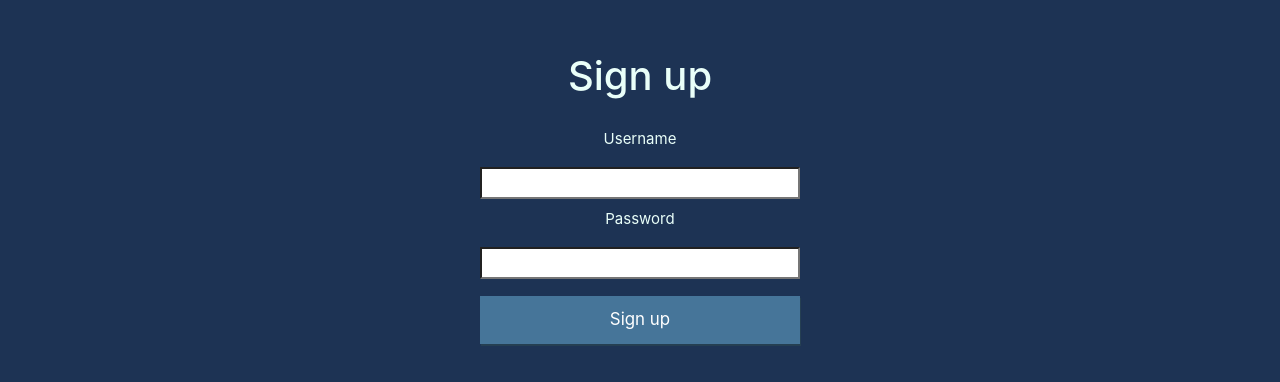
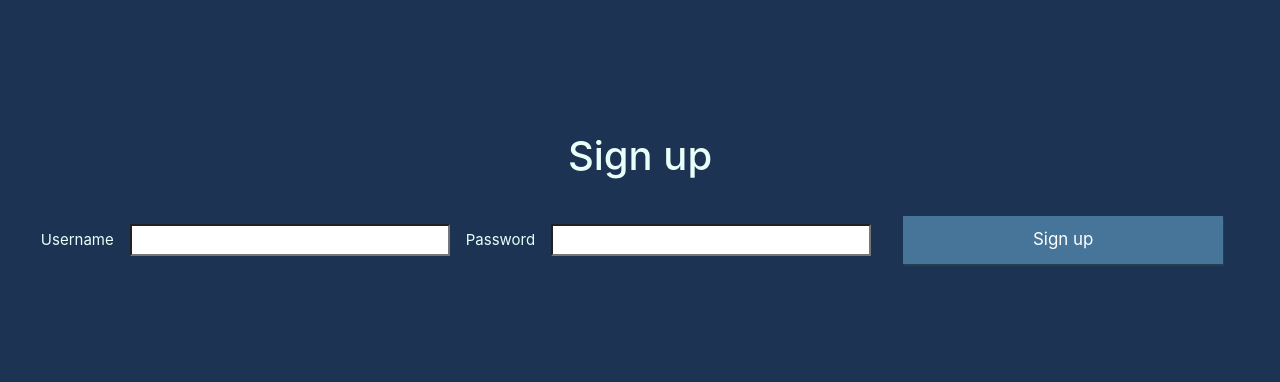
Before and after one commit to muhsink99/recipe-book, a React (Create React App) app: page /signup in a window 1280 px wide. Shown: the part 188-570 px from the top of the page. Built offline with nearby package versions, Linux system fonts and the light colour scheme; no server answers.

Commit message:
implement sign up logic

```diff
--- a/src/pages/auth/Signup.js
+++ b/src/pages/auth/Signup.js
@@ -1,8 +1,24 @@
 import '../styles/FormPage.scss';
 import Helmet from 'react-helmet';
 import { FormInput, FormButton } from '../../components/FormComponents';
+import { useState, useCallback } from 'react';
+import { auth } from '../../firebase';
 
-function Signup() {
+const Signup = ({ history }) => {
+    const [email, setEmail] = useState('');
+    const [password, setPassword] = useState('');
+
+    const handleSignUp = useCallback(async event => {
+        event.preventDefault();
+        try {
+            console.log(email);
+            await auth.createUserWithEmailAndPassword(email, password);
+            history.push("/")
+        } catch (error) {
+            alert(error);
+        }
+    });
+
     return (
         <>
             <Helmet>
@@ -12,11 +28,13 @@ function Signup() {
             <div className="Container">
                 <h1>Sign up</h1>
                 <div className="Form">
-                    <label>Username</label>
-                    <FormInput></FormInput>
-                    <label>Password</label>
-                    <FormInput type="password"></FormInput>
-                    <FormButton>Sign up</FormButton>
+                    <form onSubmit={handleSignUp}>
+                        <label>Username</label>
+                        <FormInput value={email} type="email" onChange={e => setEmail(e.target.value)}></FormInput>
+                        <label>Password</label>
+                        <FormInput value={password} type="password" onChange={e => setPassword(e.target.value)}></FormInput>
+                        <FormButton>Sign up</FormButton>
+                    </form>
                 </div>
             </div>
         </>
```
